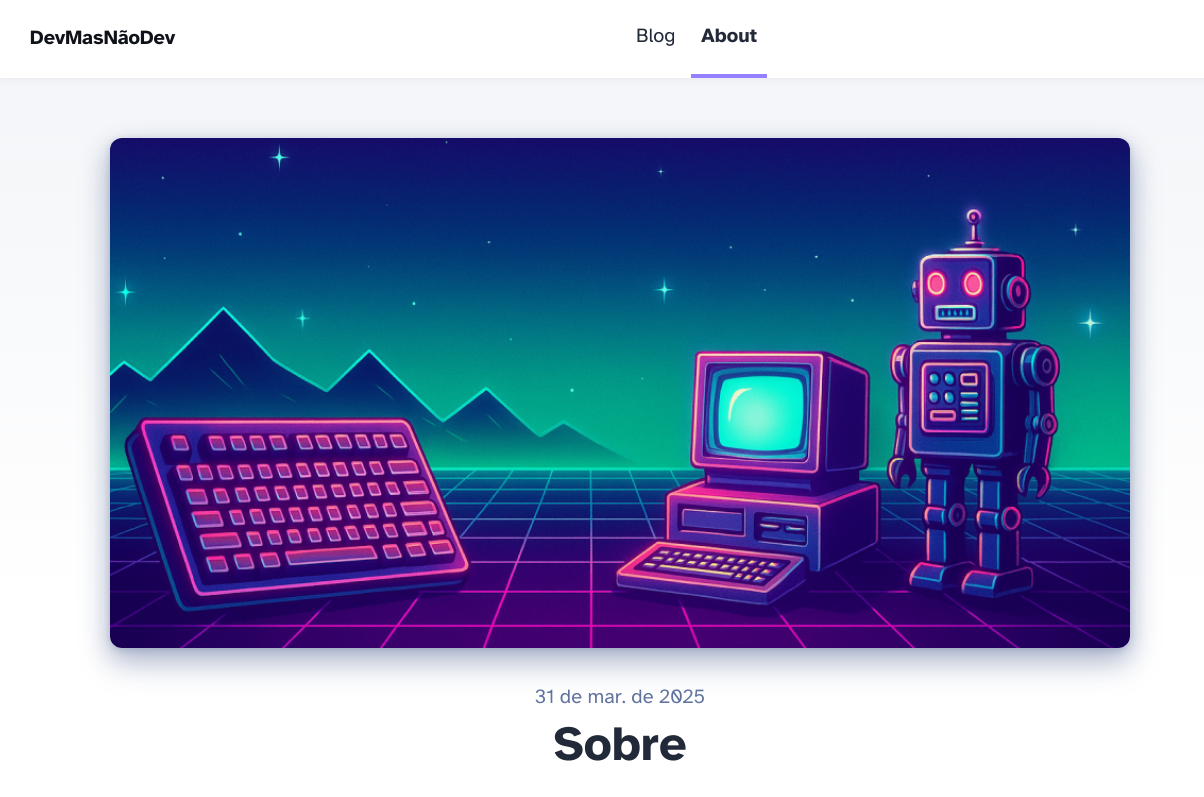
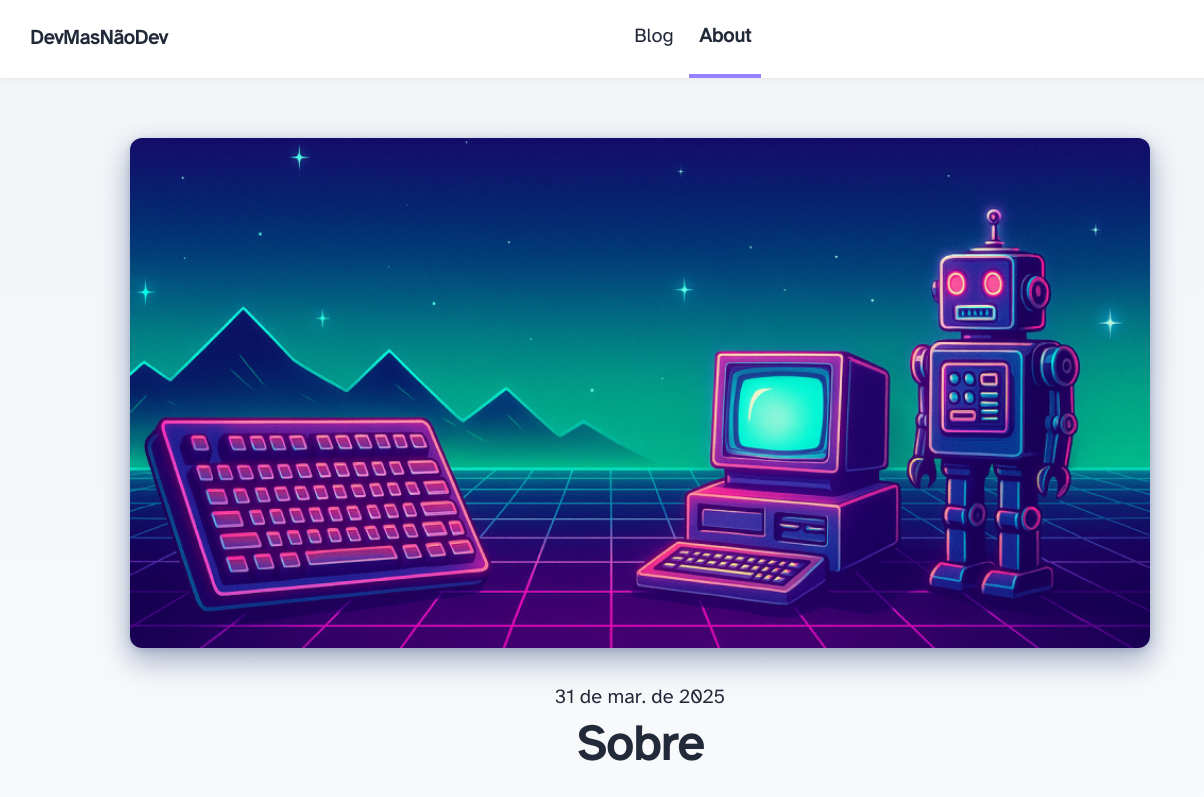
Before and after one commit to devmasnaodev/blog, an Astro site: page /about in a window 1280 px wide. Shown: the top 797 px of the page, 0-1204 px from the left. Built offline with nearby package versions, Linux system fonts and the light colour scheme; Astro itself is replaced by a stand-in of ours.

Commit message:
refactor(css): Adicionado Dark Mode e correções para mobile

```diff
--- a/src/components/Header.astro
+++ b/src/components/Header.astro
@@ -28,7 +28,7 @@ import { SITE_TITLE } from "../consts";
   header {
     margin: 0;
     padding: 0 1em;
-    background: white;
+    background: var(--bg-color);
     box-shadow: 0 2px 8px rgba(var(--black), 5%);
   }
   h2 {
@@ -47,7 +47,7 @@ import { SITE_TITLE } from "../consts";
   }
   nav a {
     padding: 1em 0.5em;
-    color: var(--black);
+    color: var(--text-color);
     border-bottom: 4px solid transparent;
     text-decoration: none;
   }
--- a/src/layouts/BlogPost.astro
+++ b/src/layouts/BlogPost.astro
@@ -16,7 +16,7 @@ const { title, description, pubDate, updatedDate, author, heroImage } =
     <BaseHead title={title} description={description} />
     <style>
       main {
-        width: calc(100% - 2em);
+        width: 100%;
         max-width: 100%;
         margin: 0;
       }
@@ -30,11 +30,11 @@ const { title, description, pubDate, updatedDate, author, heroImage } =
         box-shadow: var(--box-shadow);
       }
       .prose {
-        width: 720px;
-        max-width: calc(100% - 2em);
+        width: 820px;
+        max-width: 100%;
         margin: auto;
         padding: 1em;
-        color: rgb(var(--gray-dark));
+        color: var(--text-color);
       }
       .title {
         margin-bottom: 1em;
@@ -47,7 +47,7 @@ const { title, description, pubDate, updatedDate, author, heroImage } =
       }
       .date {
         margin-bottom: 0.5em;
-        color: rgb(var(--gray));
+        color: rgb(var(--text-color));
       }
       .author {
         margin-bottom: 0.5em;
--- a/src/pages/index.astro
+++ b/src/pages/index.astro
@@ -54,7 +54,7 @@ const posts = (await getCollection("blog")).sort(
       }
       .title {
         margin: 0;
-        color: rgb(var(--black));
+        color: var(--text-color);
         line-height: 1;
       }
       .date {
--- a/src/styles/global.css
+++ b/src/styles/global.css
@@ -10,29 +10,57 @@
   License MIT: https://github.com/HermanMartinus/bearblog/blob/master/LICENSE.md
  */
 
-:root {
+ :root {
   --accent: #9580ff;
   --accent-dark: #593fd6;
   --black: 15, 18, 25;
   --gray: 96, 115, 159;
   --gray-light: 229, 233, 240;
   --gray-dark: 34, 41, 57;
-  --gray-gradient: rgba(var(--gray-light), 50%), #fff;
+  --gray-gradient: rgba(var(--gray-light), 0.5), #fff;
+
+  --text-color: rgb(var(--gray-dark));
+  --bg-color: #ffffff;
+  --bg-code: rgb(var(--gray-light));
+  --font-size-base: clamp(1rem, 1vw + 0.5rem, 1.125rem);
+  --spacing-base: 1rem;
   --box-shadow:
-    0 2px 6px rgba(var(--gray), 25%), 0 8px 24px rgba(var(--gray), 33%),
-    0 16px 32px rgba(var(--gray), 33%);
+    0 2px 6px rgba(var(--gray), 0.25),
+    0 8px 24px rgba(var(--gray), 0.33),
+    0 16px 32px rgba(var(--gray), 0.33);
 }
+
+@media (prefers-color-scheme: dark) {
+  :root {
+    --text-color: rgb(var(--gray-light));
+    --bg-color: rgb(var(--black));
+    --bg-code: rgb(var(--black));
+    --gray-gradient: rgba(var(--gray-dark)), rgb(var(--black));
+    --box-shadow:
+      0 2px 6px rgba(var(--gray-dark), 0.3),
+      0 8px 24px rgba(var(--gray-dark), 0.4),
+      0 16px 32px rgba(var(--gray-dark), 0.4);
+  }
+}
+
+@media (max-width: 768px) {
+  :root {
+    --font-size-base: clamp(0.95rem, 2.5vw, 1.05rem);
+    --spacing-base: 0.75rem;
+  }
+}
+
+@media (max-width: 480px) {
+  :root {
+    --font-size-base: clamp(0.9rem, 3vw, 1rem);
+    --spacing-base: 0.5rem;
+  }
+}
+
 @font-face {
   font-family: "Atkinson";
   src: url("/fonts/atkinson-regular.woff") format("woff");
   font-weight: 400;
-  font-style: normal;
-  font-display: swap;
-}
-@font-face {
-  font-family: "Atkinson";
-  src: url("/fonts/atkinson-bold.woff") format("woff");
-  font-weight: 700;
   font-style: normal;
   font-display: swap;
 }
@@ -42,16 +70,15 @@ body {
   padding: 0;
   text-align: left;
   background: linear-gradient(var(--gray-gradient)) no-repeat;
-  background-size: 100% 600px;
   word-wrap: break-word;
   overflow-wrap: break-word;
-  color: rgb(var(--gray-dark));
+  color: rgb(var(--text-color));
   font-size: 20px;
   line-height: 1.7;
 }
 main {
   width: 720px;
-  max-width: calc(100% - 2em);
+  max-width: 100%;
   margin: auto;
   padding: 3em 1em;
 }
@@ -62,7 +89,7 @@ h4,
 h5,
 h6 {
   margin: 0 0 0.5rem 0;
-  color: rgb(var(--black));
+  color: rgb(var(--text-color));
   line-height: 1.2;
 }
 .h1 {
@@ -70,11 +97,11 @@ h6 {
 }
 .h2 {
   font-size: 2.441em;
-  color: rgb(var(--gray-dark));
+  color: rgb(var(--text-color));
 }
 .h3 {
   font-size: 1.953em;
-  color: rgb(var(--gray));
+  color: rgb(var(--text-color));
 }
 .h4 {
   font-size: 1.563em;
@@ -115,7 +142,7 @@ img {
 }
 code {
   padding: 2px 5px;
-  background-color: rgb(var(--gray-light));
+  background-color: var(--bg-code);
   border-radius: 2px;
 }
 pre {
@@ -148,7 +175,7 @@ hr {
     font-size: 18px;
   }
   main {
-    padding: 1em;
+    padding: 0.5em;
   }
 }
 
```
Also changed, not shown: src/components/Gallery/Gallery.css (+9 -0 lines).
